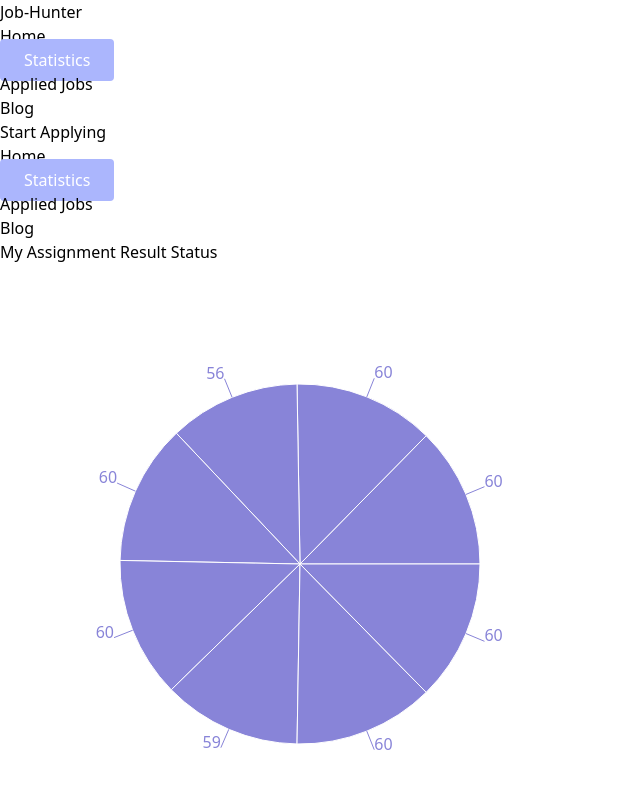
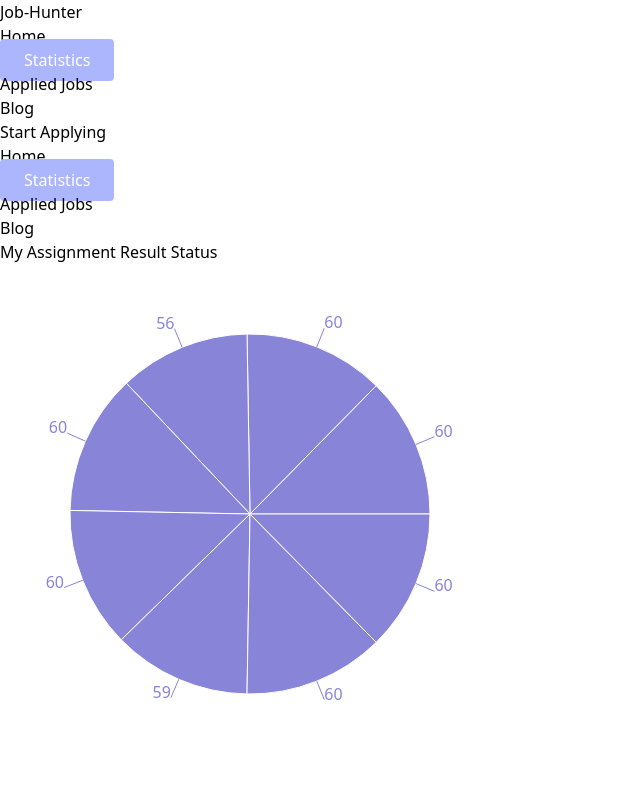
Before and after one commit to khalidhasan8880/job-hunter, a React (Vite) app: page /statistics in a window 1280 px wide. Shown: the top 788 px of the page, without its empty margins (0-640 px from the left). Built offline with nearby package versions, Linux system fonts and the light colour scheme.

Commit message:
project done

```diff
--- a/src/components/Header/Header.jsx
+++ b/src/components/Header/Header.jsx
@@ -25,8 +25,9 @@ const Header = () => {
                 </li>
             </ul>
             <button className='btn-primary font-semibold'>Start Applying</button>
-            <button onClick={navHandler} className='bg-red-300 text-white text-3xl lg:hidden'>{open ? <XMarkIcon className='w-6 h-6 text-sky-300'></XMarkIcon> : <Bars3Icon className='w-6 h-6 text-sky-300'></Bars3Icon>}</button>
-            <div className={`${open? '': 'hidden'} lg:hidden absolute top-20 bg-cyan-500 rounded-md px-3 py-7`}>
+            <button onClick={navHandler} className=' text-3xl lg:hidden'>{open ? <XMarkIcon className='w-9 h-9 text-sky-300'></XMarkIcon> : <Bars3Icon className='w-9 h-9 text-sky-300'></Bars3Icon>}</button>
+
+            <div className={`${open? '': 'hidden'} lg:hidden absolute top-20 bg-sky-400 rounded-md px-6 py-7`}>
                 <ul className='text-xl flex flex-col gap-y-10 font-semibold text-center'>
                     <li>
                         <NavLink to="/">Home</NavLink>
--- a/src/components/Statistics/Statistics.jsx
+++ b/src/components/Statistics/Statistics.jsx
@@ -19,7 +19,7 @@ const Statistics = () => {
             <div className='flex justify-center items-center flex-col pt-56'>
                 <h1 className='text-3xl font-bold'>My Assignment Result Status</h1>
 
-                <PieChart width={600} height={600}>
+                <PieChart width={500} height={500}>
                     <Pie
                         dataKey="value"
                         isAnimationActive={false}
```
